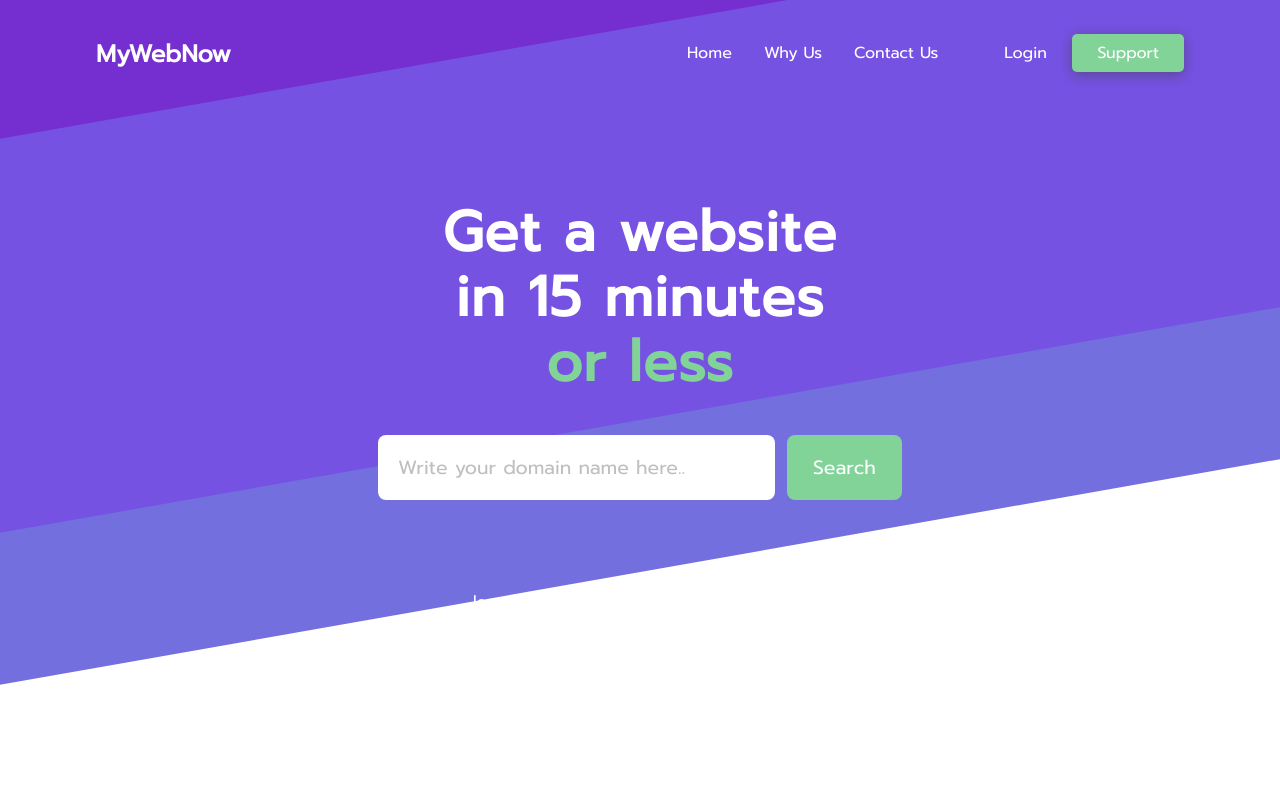
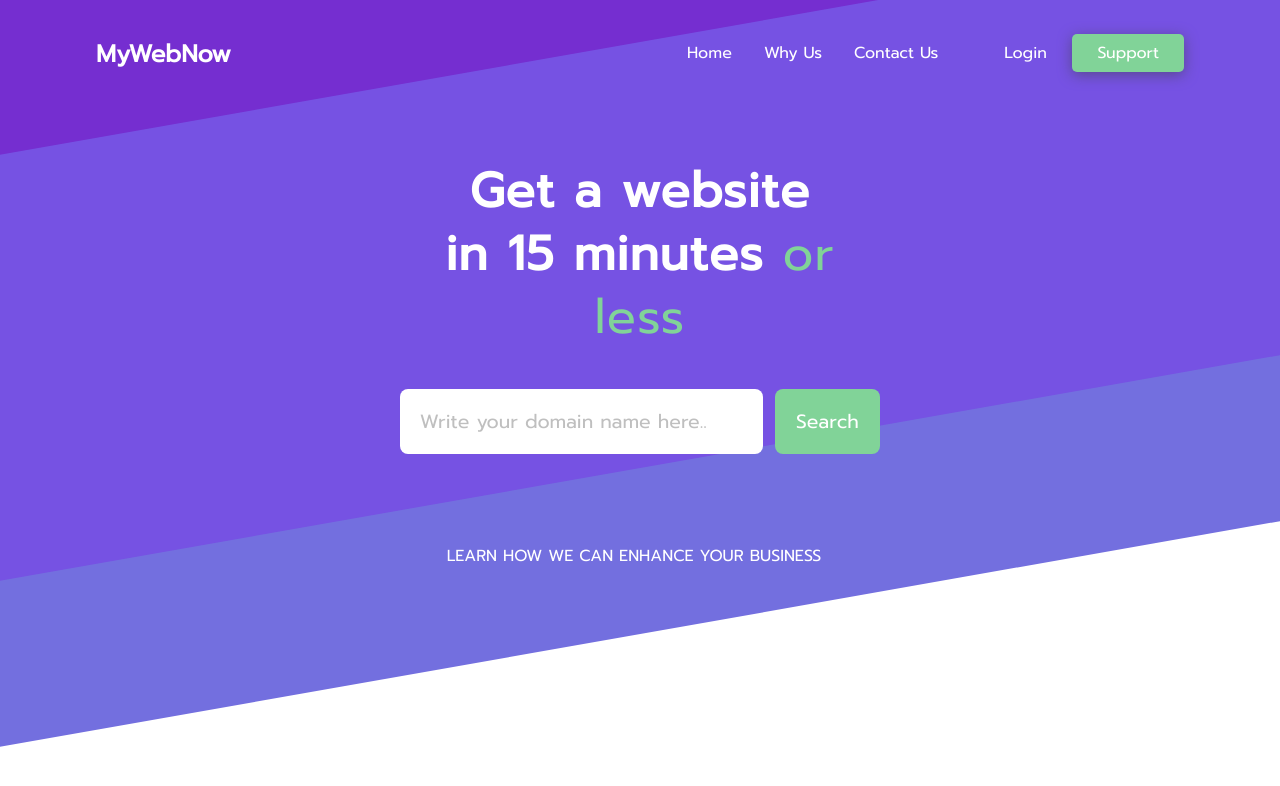
Before and after one commit to gg-1414/mini-project, a React (Create React App) app: page / in a window 1280 px wide. Shown: the top 786 px of the page. Built offline with nearby package versions, Linux system fonts and the light colour scheme; the HTML template or start-up script is replaced by a standard one.

Commit message:
fixed background skews

```diff
--- a/src/components/Home.jsx
+++ b/src/components/Home.jsx
@@ -5,23 +5,23 @@ const Home = () => (
   <div className="main">
     <header>
       <h1>Get a website in 15 minutes <span>or less</span></h1>
-      <div className="clearfix search">
+      <div className="clearfix main__search">
         <input
           type="text"
-          className="search-bar"
+          className="main__search-bar"
           placeholder="Write your domain name here.."
         />
         <button>Search</button>
       </div>
     </header>
-    <div>
+    <div className="main__learn-more">
       <span>learn how we can enhance your business</span>
       <button></button>
     </div>
-    <div>
+    <div className="">
 
     </div>
-    <section className="services">
+    <section className="main__services">
       <div></div>
       <div></div>
       <div></div>
--- a/src/index.css
+++ b/src/index.css
@@ -30,5 +30,10 @@ input {
   border: none;
 }
 
+p,
+span {
+  font-weight: 100;
+}
+
 .clearfix:before, .clearfix:after { content: " "; display: table; }
 .clearfix:after { clear: both; }
--- a/src/stylesheets/BackgroundSkew.scss
+++ b/src/stylesheets/BackgroundSkew.scss
@@ -20,24 +20,24 @@
 
 .bgSkew {
   .bgSkew__layer1--dark-purple {
-    height: 11em;
+    height: 12em;
     background: $dark-purple;
     top: -150px;
     z-index: -1;
   }
 
   .bgSkew__layer2--purple {
-    height: 25em;
-    background: $purple;
+		height: 28em;
+    background: #7652e3;
     top: 20px;
     z-index: -5;
   }
 
   .bgSkew__layer3--purple-blue {
-    height: 12em;
-    background: $purple-blue;
+		height: 14em;
+    background: #736fdf;
     top: 350px;
-    top: 380px;
+    top: 410px;
     z-index: -10;
   }
 }
--- a/src/stylesheets/Home.scss
+++ b/src/stylesheets/Home.scss
@@ -11,27 +11,27 @@
 }
 
 .main {
-	margin-top: 10em;
+	margin-top: 7.5em;
   text-align: center;
 
   header > h1,
   header > div {
-    width: 48%;
+    width: 44%;
     margin: 0 auto;
     padding: 10px 40px;
     letter-spacing: 1.2px;
-    line-height: 65px;
+    line-height: 63px;
   }
 
   header {
-    h1 { font-size: 3.5em; }
+    h1 { font-size: 3em; }
     h1 { span { color: $lime-green; }}
 
     div {
       padding: 0;
     }
 
-    .search {
+    .main__search {
       height: 65px;
       margin: 30px auto;
 
@@ -46,19 +46,15 @@
       }
 
       ::placeholder { /* Chrome, Firefox, Opera, Safari 10.1+ */
-        color: #bfbfbf;
-        font-weight: 100;
-        opacity: 1; /* Firefox */
+        color: $light-grey;
       }
 
       :-ms-input-placeholder { /* Internet Explorer 10-11 */
-        color: #bfbfbf;
-        font-weight: 100;
+        color: $light-grey;
       }
 
       ::-ms-input-placeholder { /* Microsoft Edge */
-        color: #bfbfbf;
-        font-weight: 100;
+        color: $light-grey;
       }
 
       button {
@@ -74,4 +70,11 @@
       }
     }
   }
+
+  .main__learn-more {
+    span {
+      text-transform: uppercase;
+
+    }
+  }
 }
--- a/src/stylesheets/variables.scss
+++ b/src/stylesheets/variables.scss
@@ -3,5 +3,6 @@ $purple: #7652e3;
 $purple-blue: #736fdf; // also used in footer & "create your acc" btns
 $grey: #f7f9fc;
 $lime-green: #81d398; // used for buttons
-$light-grey: #f2f4f5; // search bar
+$light-grey: #bfbfbf; // search bar
+$lightest-grey: #f2f4f5;
 $white: #fff;
```
